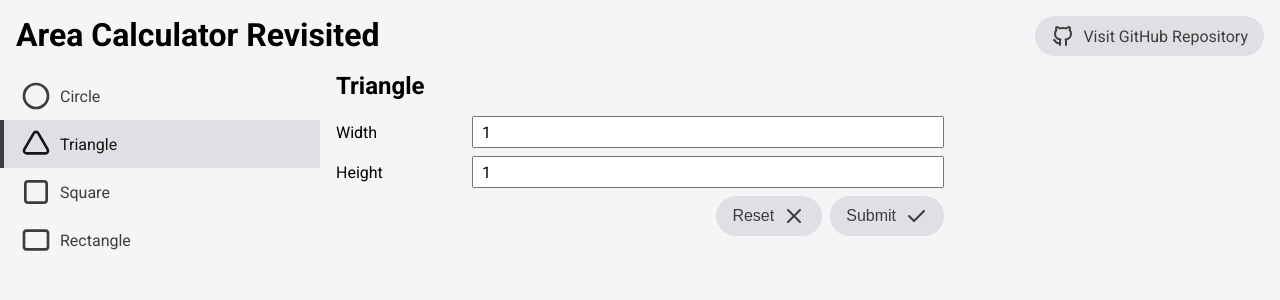
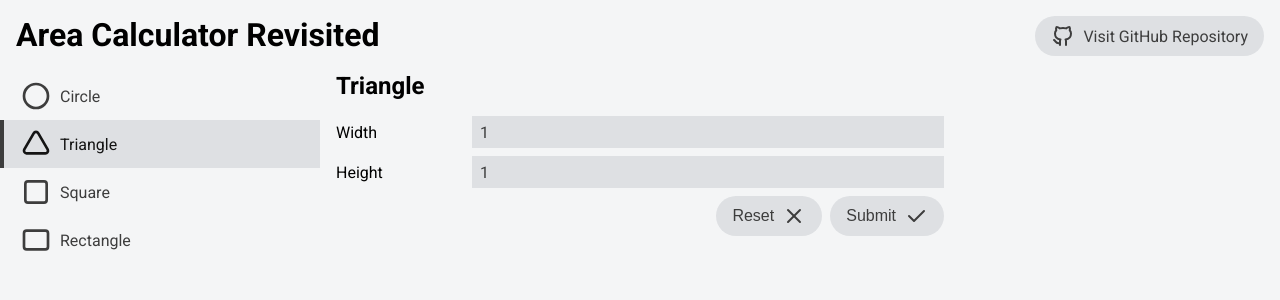
Before and after one commit to hildergill/area-calculator-revisited, a React (Create React App) app: page / in a window 1280 px wide. Both pictures are taken after a click on the button "Triangle". Shown: the top 300 px of the page. Built offline with nearby package versions, Linux system fonts and the light colour scheme.

Commit message:
Some backup commit

```diff
--- a/src/common.module.css
+++ b/src/common.module.css
@@ -24,3 +24,14 @@
 .commonButton:hover {
 	color: var(--color-foreground-primary);
 }
+
+.commonInput {
+	border: none;
+	color: var(--color-foreground-secondary);
+	background-color: var(--color-background-secondary);
+}
+
+.commonInput:focus,
+.commonInput:active {
+	color: var(--color-foreground-primary);
+}
--- a/src/shapes.tsx
+++ b/src/shapes.tsx
@@ -1,4 +1,5 @@
 import { IconCircle, IconTriangle, IconSquare, IconRectangle } from "@tabler/icons";
+import CommonStyles from "./common.module.css";
 
 export type Shape<T> = {
 	getName(): string;
@@ -27,7 +28,7 @@ export const Shapes: ShapeCollection = {
 		getCalculatorForm: () => (
 			<>
 				<label htmlFor="radius">Radius</label>
-				<input type="number" name="radius" id="radius" step={0.01} defaultValue={1} />
+				<input className={CommonStyles.commonInput} type="number" name="radius" id="radius" step={0.01} defaultValue={1} />
 			</>
 		)
 	},
@@ -38,9 +39,9 @@ export const Shapes: ShapeCollection = {
 		getCalculatorForm: () => (
 			<>
 				<label htmlFor="width">Width</label>
-				<input type="number" name="width" id="width" step={0.01} defaultValue={1} />
+				<input className={CommonStyles.commonInput} type="number" name="width" id="width" step={0.01} defaultValue={1} />
 				<label htmlFor="height">Height</label>
-				<input type="number" name="height" id="height" step={0.01} defaultValue={1} />
+				<input className={CommonStyles.commonInput} type="number" name="height" id="height" step={0.01} defaultValue={1} />
 			</>
 		)
 	},
@@ -51,7 +52,7 @@ export const Shapes: ShapeCollection = {
 		getCalculatorForm: () => (
 			<>
 				<label htmlFor="width">Width</label>
-				<input type="number" name="width" id="width" step={0.01} defaultValue={1} />
+				<input className={CommonStyles.commonInput} type="number" name="width" id="width" step={0.01} defaultValue={1} />
 			</>
 		)
 	},
@@ -62,9 +63,9 @@ export const Shapes: ShapeCollection = {
 		getCalculatorForm: () => (
 			<>
 				<label htmlFor="width">Width</label>
-				<input type="number" name="width" id="width" step={0.01} defaultValue={1} />
+				<input className={CommonStyles.commonInput} type="number" name="width" id="width" step={0.01} defaultValue={1} />
 				<label htmlFor="height">Height</label>
-				<input type="number" name="height" id="height" step={0.01} defaultValue={1} />
+				<input className={CommonStyles.commonInput} type="number" name="height" id="height" step={0.01} defaultValue={1} />
 			</>
 		)
 	}
```
